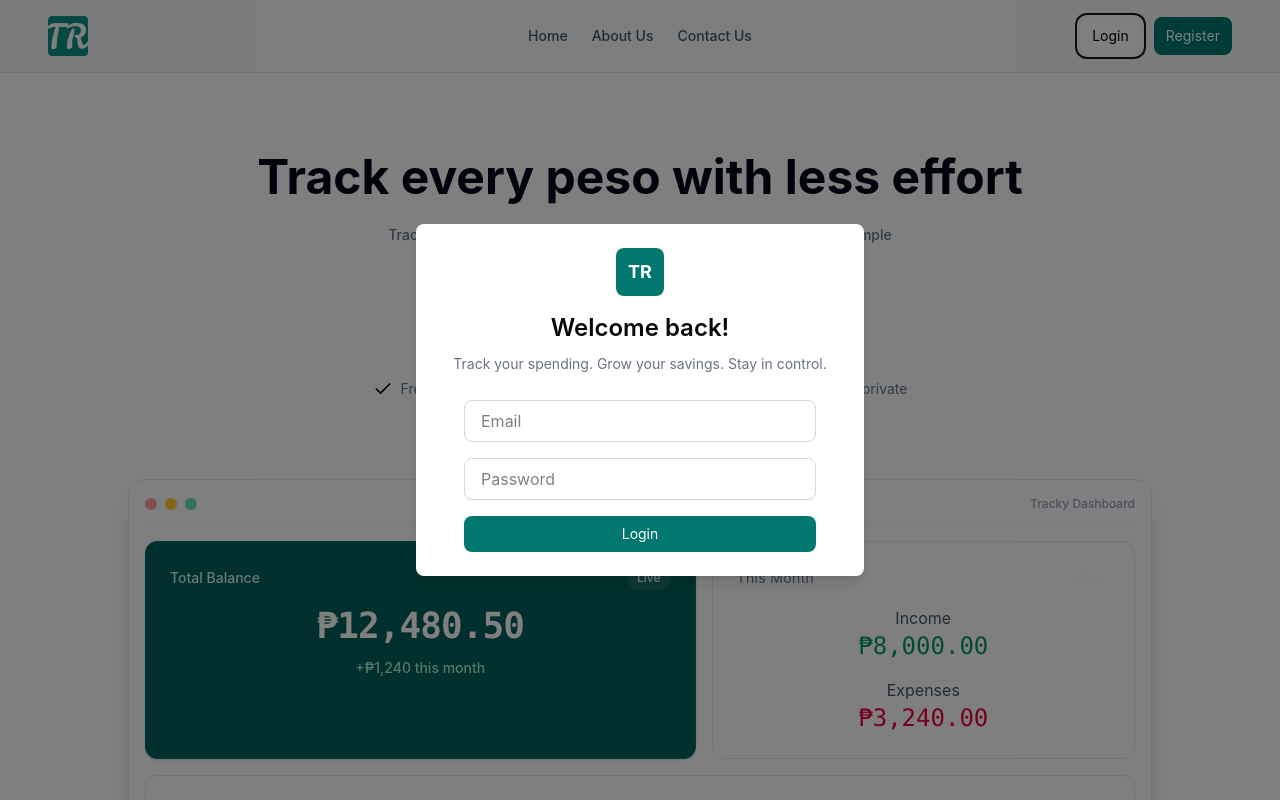
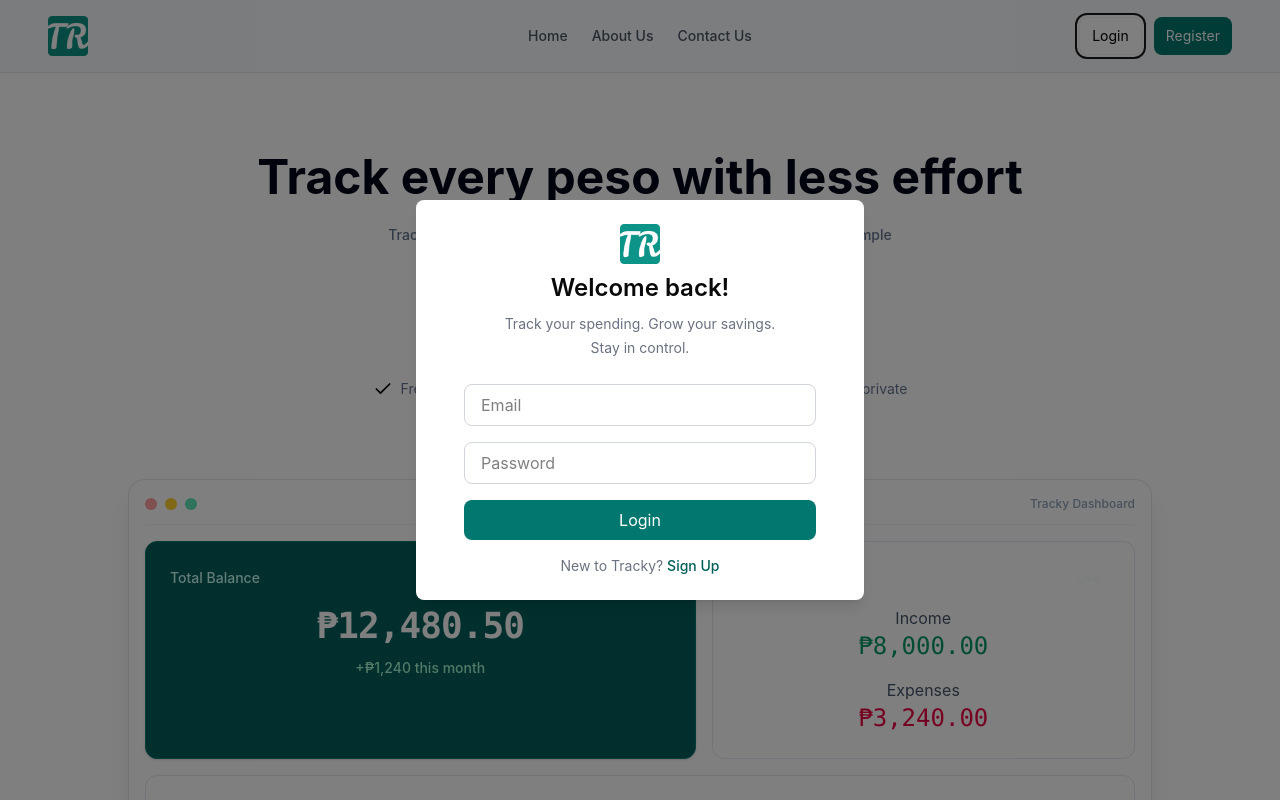
Before and after one commit to nikkoensomo/tracky, a React (Vite) app in the folder client/: page / in a window 1280 px wide. Both pictures are taken after a click on the button "Login". Shown: the top 800 px of the page. Built offline with nearby package versions, Linux system fonts and the light colour scheme; no server answers.

Commit message:
refactor: improved ui/ux in modals

```diff
--- a/client/src/components/buttons/SubmitFormButton.tsx
+++ b/client/src/components/buttons/SubmitFormButton.tsx
@@ -7,7 +7,7 @@ const SubmitFormButton = ({ onClick, label }: ButtonProps ) => {
     return (
         <>
             <button
-                className="text-white text-sm bg-teal-700 hover:bg-teal-800 rounded-lg cursor-pointer px-3 p-2 focus:outline-none focus:ring-2 focus:ring-zinc-900 focus:ring-offset-2 flex items-center justify-center disabled:opacity-60 disabled:cursor-not-allowed"
+                className="text-white bg-teal-700 hover:bg-teal-800 rounded-lg cursor-pointer px-4 p-2 focus:outline-none focus:ring-2 focus:ring-zinc-900 focus:ring-offset-2 flex items-center justify-center disabled:opacity-60 disabled:cursor-not-allowed"
                 onClick={onClick}
             >
                 { label }
--- a/client/src/components/forms/ContactUsForm.tsx
+++ b/client/src/components/forms/ContactUsForm.tsx
@@ -80,7 +80,7 @@ const ContactUsForm = () => {
                             value={formData.firstName}
                             onChange={handleChange}
                             placeholder="First Name"
-                            className="mt-1 w-full rounded-md border border-gray-300 px-4 py-2 text-sm text-zinc-900 placeholder:text-gray-400 focus:outline-none focus:ring-2 focus:ring-zinc-950"
+                            className="mt-1 w-full rounded-md border border-gray-300 px-4 py-2 text-sm text-zinc-900 placeholder:text-gray-400 focus:outline-none focus:ring-1 focus:ring-teal-700"
                         />
                     </div>
 
@@ -91,7 +91,7 @@ const ContactUsForm = () => {
                             value={formData.lastName}
                             onChange={handleChange}
                             placeholder="Last Name"
-                            className="mt-1 w-full rounded-md border border-gray-300 px-4 py-2 text-sm text-zinc-900 placeholder:text-gray-400 focus:outline-none focus:ring-2 focus:ring-zinc-950"
+                            className="mt-1 w-full rounded-md border border-gray-300 px-4 py-2 text-sm text-zinc-900 placeholder:text-gray-400 focus:outline-none focus:ring-1 focus:ring-teal-700"
                         />
                     </div>
                 </div>
@@ -103,7 +103,7 @@ const ContactUsForm = () => {
                         value={formData.email}
                         onChange={handleChange}
                         placeholder="Email"
-                        className="mt-1 w-full rounded-md border border-gray-300 px-4 py-2 text-sm text-zinc-900 placeholder:text-gray-400 focus:outline-none focus:ring-2 focus:ring-zinc-950"
+                        className="mt-1 w-full rounded-md border border-gray-300 px-4 py-2 text-sm text-zinc-900 placeholder:text-gray-400 focus:outline-none focus:ring-1 focus:ring-teal-700"
                     />
                 </div>
 
@@ -114,7 +114,7 @@ const ContactUsForm = () => {
                         value={formData.phoneNumber}
                         onChange={handleChange}
                         placeholder="Phone Number"
-                        className="mt-1 w-full rounded-md border border-gray-300 px-4 py-2 text-sm text-zinc-900 placeholder:text-gray-400 focus:outline-none focus:ring-2 focus:ring-zinc-950"
+                        className="mt-1 w-full rounded-md border border-gray-300 px-4 py-2 text-sm text-zinc-900 placeholder:text-gray-400 focus:outline-none focus:ring-1 focus:ring-teal-700"
                     />
                 </div>
 
@@ -125,7 +125,7 @@ const ContactUsForm = () => {
                         onChange={handleChange}
                         placeholder="How can we help?"
                         rows={3}
-                        className="mt-1 w-full resize-none rounded-md border border-gray-300 px-4 py-2 text-sm text-zinc-900 placeholder:text-gray-400 focus:outline-none focus:ring-2 focus:ring-zinc-950"
+                        className="mt-1 w-full resize-none rounded-md border border-gray-300 px-4 py-2 text-sm text-zinc-900 placeholder:text-gray-400 focus:outline-none focus:ring-1 focus:ring-teal-700"
                     />
                 </div>
 
--- a/client/src/components/forms/LoginForm.tsx
+++ b/client/src/components/forms/LoginForm.tsx
@@ -90,7 +90,7 @@ const LoginForm = ({ onSuccess }: LoginFormProps) => {
                     value={formData.email}
                     onChange={handleChange}
                     placeholder="Email"
-                    className="border border-gray-300 rounded-lg px-4 py-2 focus:outline-none focus:ring-2 focus:ring-black"
+                    className="border border-gray-300 rounded-lg px-4 py-2 focus:outline-none focus:ring-1 focus:ring-teal-700"
                 />
                 {errors.email && <p className="text-red-500 text-xs">{errors.email}</p>}
 
@@ -100,7 +100,7 @@ const LoginForm = ({ onSuccess }: LoginFormProps) => {
                     value={formData.password}
                     onChange={handleChange}
                     placeholder="Password"
-                    className="border border-gray-300 rounded-lg px-4 py-2 focus:outline-none focus:ring-2 focus:ring-black"
+                    className="border border-gray-300 rounded-lg px-4 py-2 focus:outline-none focus:ring-1 focus:ring-teal-700"
                 />
                 {errors.password && <p className="text-red-500 text-xs">{errors.password}</p>}
 
--- a/client/src/components/modals/LoginModal.tsx
+++ b/client/src/components/modals/LoginModal.tsx
@@ -1,12 +1,15 @@
 import { useRef, useEffect } from 'react';
 import LoginForm from '../forms/LoginForm';
+
+import trackyIcon from '../../assets/illustrations/tracky-icon.png';
 
 type ModalProps = {
     isOpen: boolean;
     onClose: () => void;
+    onRedirect: () => void;
 }
 
-const LoginModal = ({ isOpen, onClose }: ModalProps) => {
+const LoginModal = ({ isOpen, onClose, onRedirect }: ModalProps) => {
     const modalRef = useRef<HTMLDivElement | null>(null);
 
     useEffect(() => {
@@ -35,24 +38,40 @@ const LoginModal = ({ isOpen, onClose }: ModalProps) => {
                     className="w-full max-w-md rounded-lg shadow-lg bg-white p-6"
                 >
                     <div className="mb-6 flex flex-col items-center text-center">
-                        <div className="mb-4 flex h-12 w-12 items-center justify-center rounded-lg bg-teal-700 text-lg font-bold text-white">
-                            TR
-                        </div>
+                        <img
+                            src={trackyIcon}
+                            alt="Tracky Icon"
+                            className="w-10 object-contain mb-2"
+                        />
 
                         <h2 className="text-2xl font-semibold text-zinc-950">
                             Welcome back!
                         </h2>
 
-                        <p className="mt-2 max-w-sm text-sm leading-6 text-gray-500">
-                            Track your spending. Grow your savings. Stay in control.
+                        <p className="mt-2 max-w-xs text-sm leading-6 text-gray-500">
+                            Track your spending. Grow your savings.
+                            <br></br>
+                            Stay in control.
                         </p>
                     </div>
-
 
                     <div className="w-full">
                         <LoginForm
                             onSuccess={onClose}
                         />
+                    </div>
+
+                    <div className="flex justify-center text-center items-center mt-4">
+                        <p className="text-sm text-gray-500">
+                            New to Tracky?{" "}
+                            <button
+                                type='button'
+                                onClick={onRedirect}
+                                className="text-teal-800 hover:text-teal-900 hover:underline font-medium cursor-pointer"
+                            >
+                                Sign Up
+                            </button>
+                        </p>
                     </div>
                 </div>
             </div>
--- a/client/src/components/modals/RegisterModal.tsx
+++ b/client/src/components/modals/RegisterModal.tsx
@@ -1,12 +1,15 @@
 import { useRef, useEffect } from 'react';
 import RegisterForm from '../forms/RegisterForm';
+
+import trackyIcon from '../../assets/illustrations/tracky-icon.png'
 
 type ModalProps = {
     isOpen: boolean;
     onClose: () => void;
+    onRedirect: () => void;
 }
 
-const LoginModal = ({ isOpen, onClose }: ModalProps) => {
+const LoginModal = ({ isOpen, onClose, onRedirect }: ModalProps) => {
     const modalRef = useRef<HTMLDivElement | null>(null);
 
     useEffect(() => {
@@ -35,15 +38,17 @@ const LoginModal = ({ isOpen, onClose }: ModalProps) => {
                     className="w-full max-w-md rounded-lg shadow-lg bg-white p-6"
                 >
                     <div className="flex flex-col items-center text-center">
-                        <div className="mb-4 flex h-12 w-12 items-center justify-center rounded-lg bg-teal-700 text-lg font-bold text-white">
-                            TR
-                        </div>
+                        <img
+                            src={trackyIcon}
+                            alt="Tracky Icon"
+                            className="h-10 object-contain mb-2"
+                        />
 
                         <h2 className="text-2xl font-semibold text-zinc-950">
                             Create your Tracky account!
                         </h2>
 
-                        <p className="mt-2 max-w-sm text-sm leading-6 text-gray-500 mb-4">
+                        <p className="mt-2 max-w-xs text-sm leading-6 text-gray-500 mb-4">
                             Start tracking smarter. Build better habits.
                             <br />
                             Take control today.
@@ -55,6 +60,19 @@ const LoginModal = ({ isOpen, onClose }: ModalProps) => {
                             onSuccess={onClose}
                         />
                     </div>
+
+                    <div className="flex justify-center items-center text-center max-w-sm mt-4">
+                        <p className="text-sm text-gray-500">
+                            Already have an account?{" "}
+                            <button
+                                type='button'
+                                onClick={onRedirect}
+                                className="text-teal-800 hover:text-teal-900 hover:underline font-medium cursor-pointer"
+                            >
+                                Login
+                            </button>
+                        </p>
+                    </div>
                 </div>
             </div>
         </>
--- a/client/src/pages/LandingPage.tsx
+++ b/client/src/pages/LandingPage.tsx
@@ -28,6 +28,18 @@ const LandingPage = () => {
         setModalMode(null);
     }
 
+    const handleRedirect = () => {
+        handleCloseModal();
+
+        if (modalMode === 'login') {
+            setModalMode('register');
+        }
+
+        if (modalMode === 'register') {
+            setModalMode('login');
+        }
+    }
+
     return (
         <>
             <LandingPageHeader
@@ -44,11 +56,13 @@ const LandingPage = () => {
             <LoginModal
                 isOpen={modalMode === 'login'}
                 onClose={handleCloseModal}
+                onRedirect={handleRedirect}
             />
 
             <RegisterModal
                 isOpen={modalMode === 'register'}
                 onClose={handleCloseModal}
+                onRedirect={handleRedirect}
             />
         </>
     )
```
Also changed, not shown: client/src/components/forms/RegisterForm.tsx (+27 -15 lines).
